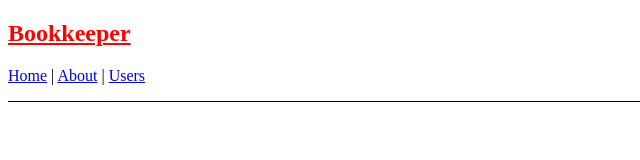
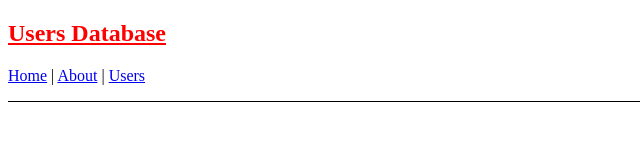
Before and after one commit to yavuzergun1/patika-router-work, a React (Create React App) app: page / in a window 1280 px wide. Shown: the top 160 px of the page, without its empty margins (0-640 px from the left). Built offline with nearby package versions, Linux system fonts and the light colour scheme.

Commit message:
commited

```diff
--- a/src/App.js
+++ b/src/App.js
@@ -15,7 +15,7 @@ export default function App() {
       >
         <NavLink style={({isActive}) =>{
           return {display: "block",margin: "1rem 0",color: isActive ? "red" : "" };}}
-          to="/"><h1>Bookkeeper</h1></NavLink>
+          to="/"><h1>Users Database</h1></NavLink>
         <NavLink style={({isActive}) =>{
           return {display: "inline",margin: "1rem 0",color: isActive ? "red" : "" };}} to="/Home">Home</NavLink> |{" "}
         <NavLink style={({isActive}) =>{
```
